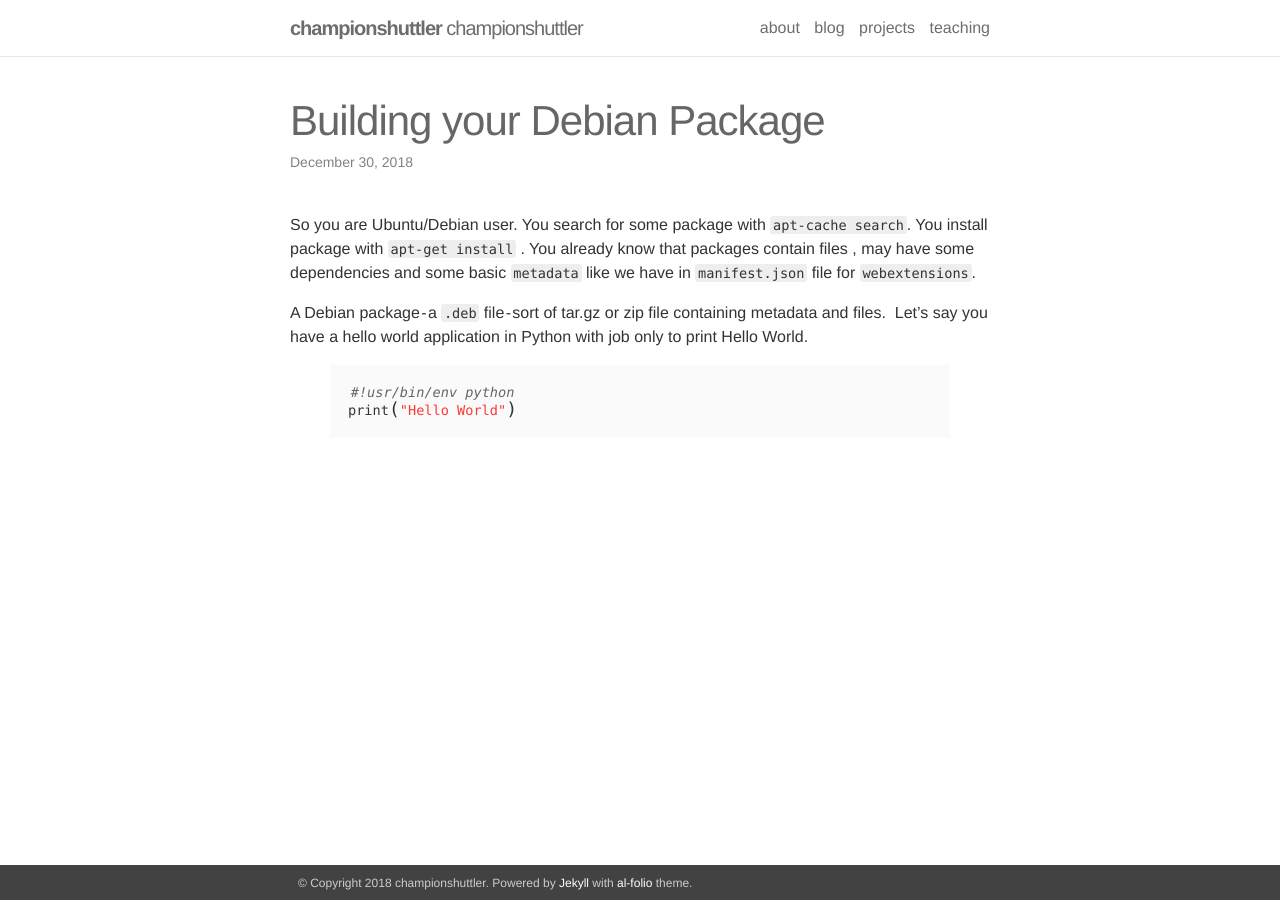
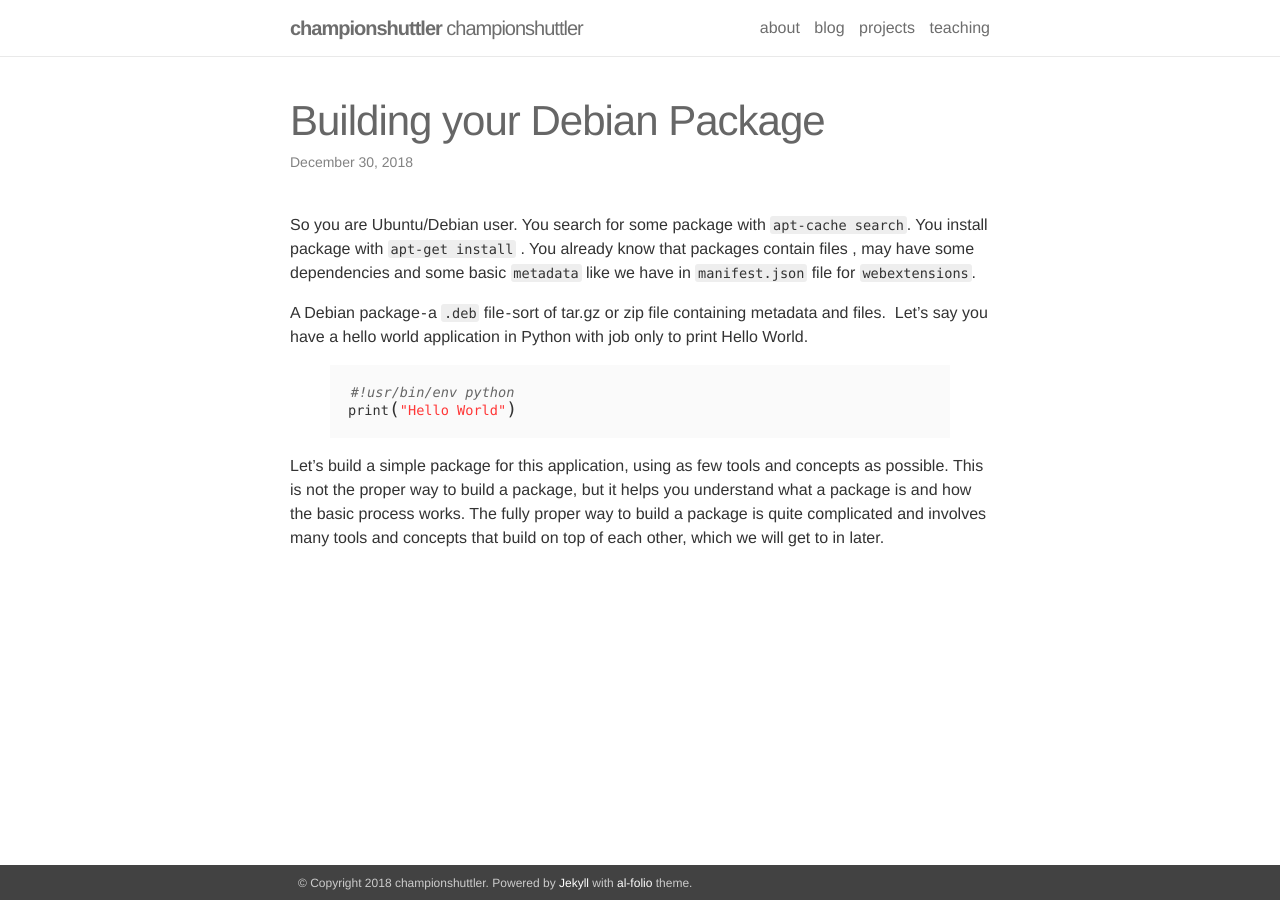
Before and after one commit to championshuttler/portfolio, a Jekyll site: the page built from _posts/2018-12-31-building-your-debian-package.markdown, in a window 1280 px wide. Built offline with Jekyll 4.4.1, drawn with Linux system fonts in a browser that asks for light colours; nearby versions of some CDN libraries.

Commit message:
update 2

```diff
--- a/_posts/2018-12-31-debian-packaging.markdown
+++ b/_posts/2018-12-31-building-your-debian-package.markdown
@@ -15,3 +15,5 @@ Let's say you have a hello world application in Python with job only to print He
 print("Hello World")
 
 {% endhighlight %}
+
+Let's build a simple package for this application, using as few tools and concepts as possible. This is not the proper way to build a package, but it helps you understand what a package is and how the basic process works. The fully proper way to build a package is quite complicated and involves many tools and concepts that build on top of each other, which we will get to in later.
```
